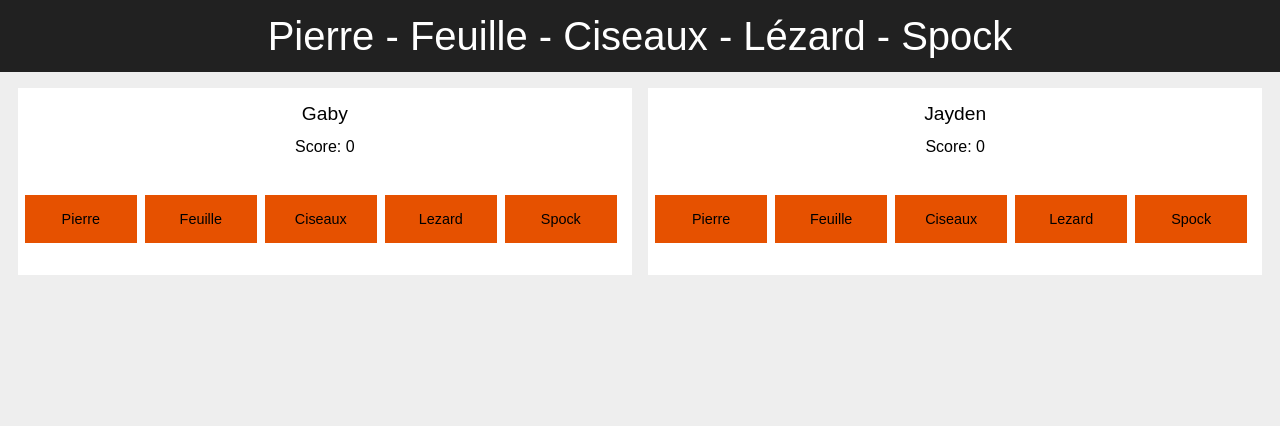
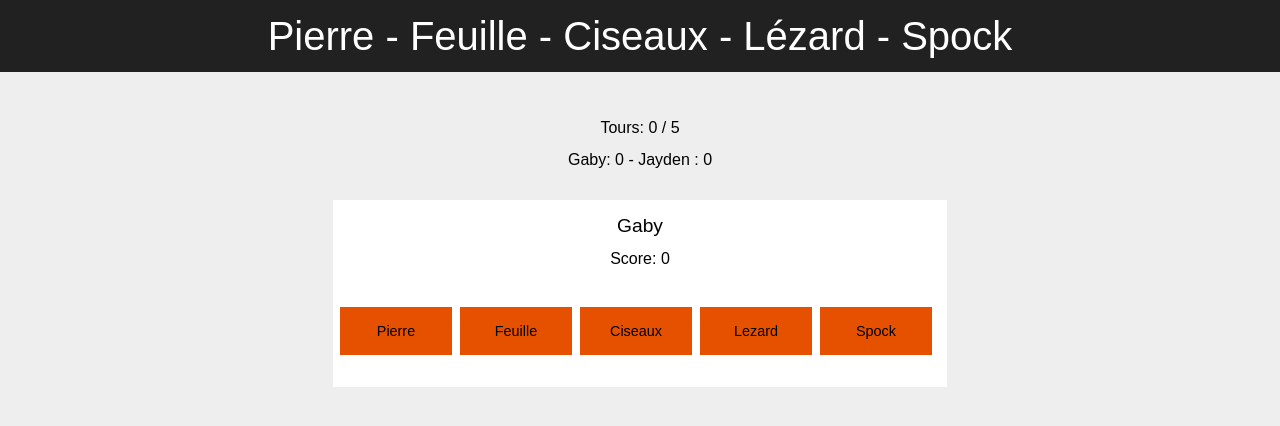
Before and after one commit to Nedjim/PFCLZ, a React app: page / in a window 1280 px wide. Shown: the top 426 px of the page. Built offline with nearby package versions, Linux system fonts and the light colour scheme; the HTML template or start-up script is replaced by a standard one; a web font is replaced by a local one.

Commit message:
Add end of the game

```diff
--- a/src/assets/stylesheets/components/layout.scss
+++ b/src/assets/stylesheets/components/layout.scss
@@ -3,7 +3,7 @@
     padding-bottom: 1rem;
 }
 header {
-    margin-bottom: 1rem;
+    margin-bottom: 3rem;
     h1 {
         text-align: center;
         @extend .padding;
@@ -16,6 +16,10 @@ header {
         margin: 1rem;
     }
 
+    .score {
+        margin-top: 1rem;
+        margin-bottom: 2rem;
+    }
     .players{
         display: inline-block;
         @extend .padding;
--- a/src/components/content/Content.js
+++ b/src/components/content/Content.js
@@ -11,10 +11,17 @@ export default class Content extends Component {
             totalTours : 5,
             tours: 0,
             players : {
-                'Gaby' : {name: 'Gaby', score : 0, choise: null, tours: 0},
-                'Jayden': {name:'Jayden', score : 0, choise: null, tours: 0}
+                'Gaby' : {name: 'Gaby', score : 0, choise: null, tours: 0, display: true},
+                'Jayden': {name:'Jayden', score : 0, choise: null, tours: 0, display: false}
             }
         }
+    }
+
+    changeDisplay(){
+        let players = this.state.players;
+
+        players['Gaby'].display = !players['Gaby'].display;
+        players['Jayden'].display = !players['Jayden'].display;
     }
 
     getChoise(value, name){
@@ -24,6 +31,7 @@ export default class Content extends Component {
         players[name].tours += 1;
 
         this.setState({players : players});
+        this.changeDisplay();
         this.stopTours();
     }
 
@@ -40,27 +48,51 @@ export default class Content extends Component {
 
     compareChoise(){
         let players = this.state.players;
-
         let choise1 = players['Gaby'].choise;
         let choise2 = players['Jayden'].choise;
         let message;
 
         if(choise1 == choise2){
-            message = 'Vous avez fait le même choix, vous ne gagnez aucune points'
+            message = 'Vous avez fait le même choix, vous ne gagnez aucun points sur la dernière partie'
         }
         else if(data[choise1][choise2] == 1){
-            message = 'Gaby gagne';
+            message = 'Gaby gagne la dernière partie';
             players['Gaby'].score += 1;
         }
         else {
-            message = 'Jayden gagne';
+            message = 'Jayden gagne la dernière partie';
             players['Jayden'].score += 1;
         }
-
         this.setState({
             message : message,
             players : players
         });
+    }
+
+    end(){
+        console.log('ok')
+        if(this.state.players['Gaby'].score > this.state.players['Jayden'].score){
+            return (
+                <div>
+                    Gaby gagne la partie
+                </div>
+            )
+        }
+        else if(this.state.players['Gaby'].score == this.state.players['Jayden'].score){
+            return (
+                <div>
+                    Egalité
+                </div>
+            )
+        }
+        else {
+            return (
+                <div>
+                    Jayden gagne la partie
+                </div>
+            )
+        }
+
     }
 
     render(){
@@ -68,16 +100,9 @@ export default class Content extends Component {
             return (
                 <div>
                     <h1>FIN du jeu</h1>
-
                     <div>
                         <h2>Score Final</h2>
-                        <div>{this.state.message}</div>
-                        {
-                            this.setState({
-                                message: this.state.players['Gaby'].score > this.state.players['Jayden'].score ? 'Gaby a gagne' : 'Jayden gagne'
-                            })
-                        }
-
+                        {this.end()}
                         <p>Gaby : {this.state.players['Gaby'].score}</p>
                         <p>Jayden : {this.state.players['Jayden'].score}</p>
                     </div>
@@ -87,9 +112,15 @@ export default class Content extends Component {
         else {
             return (
                 <div id='content'>
-                    <div className='message'>{this.state.message}</div>
+                    <div>
+                        Tours: {this.state.tours} / {this.state.totalTours}
+                    </div>
+                    <div className='score'>
+                        <p>Gaby: {this.state.players['Gaby'].score} - Jayden :  {this.state.players['Jayden'].score} </p>
+                    </div>
                     <Player key={1} player={this.state.players['Gaby']} getChoise={this.getChoise.bind(this)}/>
                     <Player key={2} player={this.state.players['Jayden']} getChoise={this.getChoise.bind(this)}/>
+                    <div className='message'>{this.state.message}</div>
                 </div>
             )
         }
--- a/src/components/content/players/Player.js
+++ b/src/components/content/players/Player.js
@@ -6,7 +6,10 @@ export default class Player extends Component {
         this.props.getChoise(e.target.value, this.props.player.name);
     }
 
+
+
     render() {
+        if(this.props.player.display == true){
             return(
                 <div className='players'>
                     <h2>{this.props.player.name}</h2>
@@ -22,5 +25,10 @@ export default class Player extends Component {
                     </div>
                 </div>
         )
+        }else {
+            return (
+                <div></div>
+                )
+        }
     }
 };
```
Lines whose indentation alone changed are shown as unchanged.
